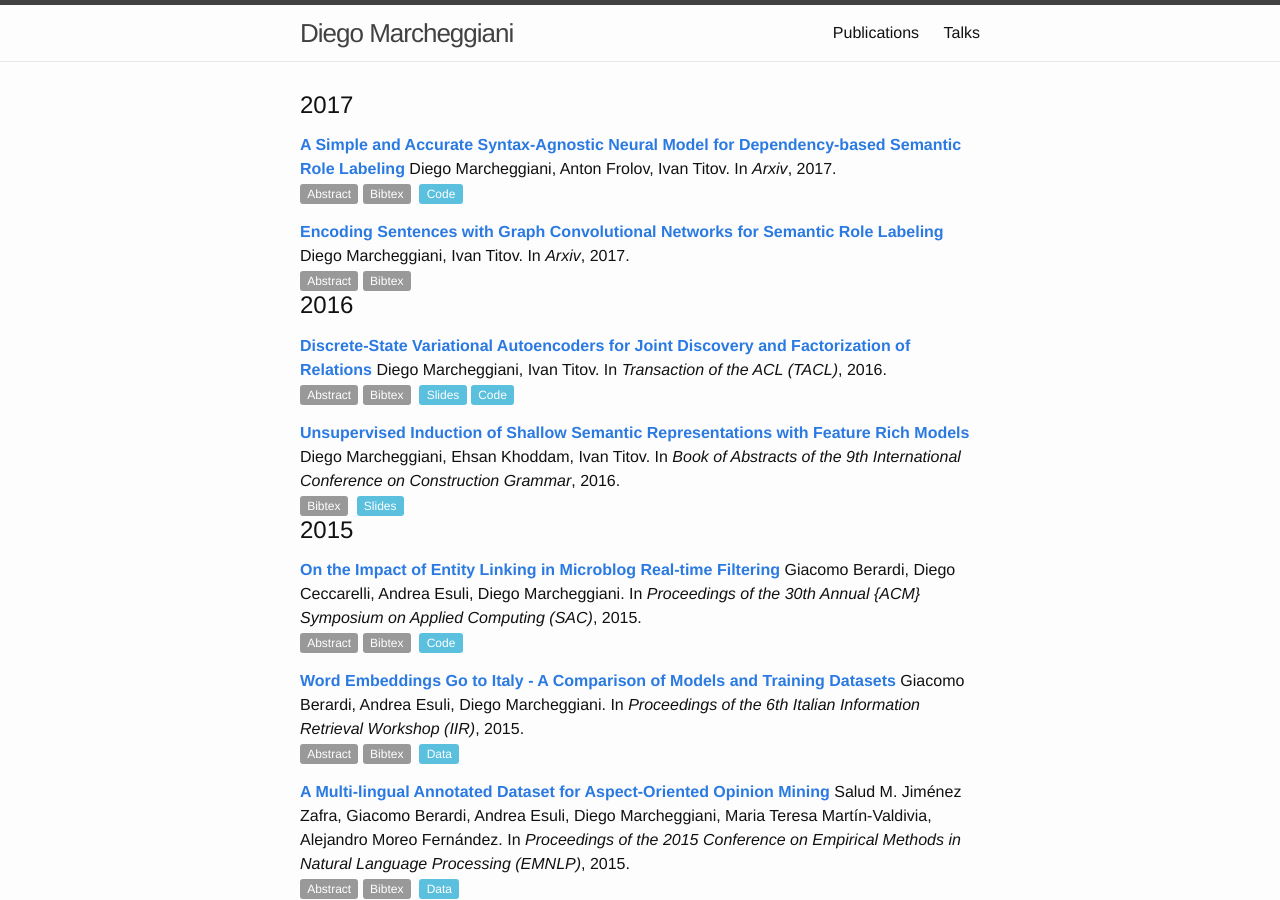
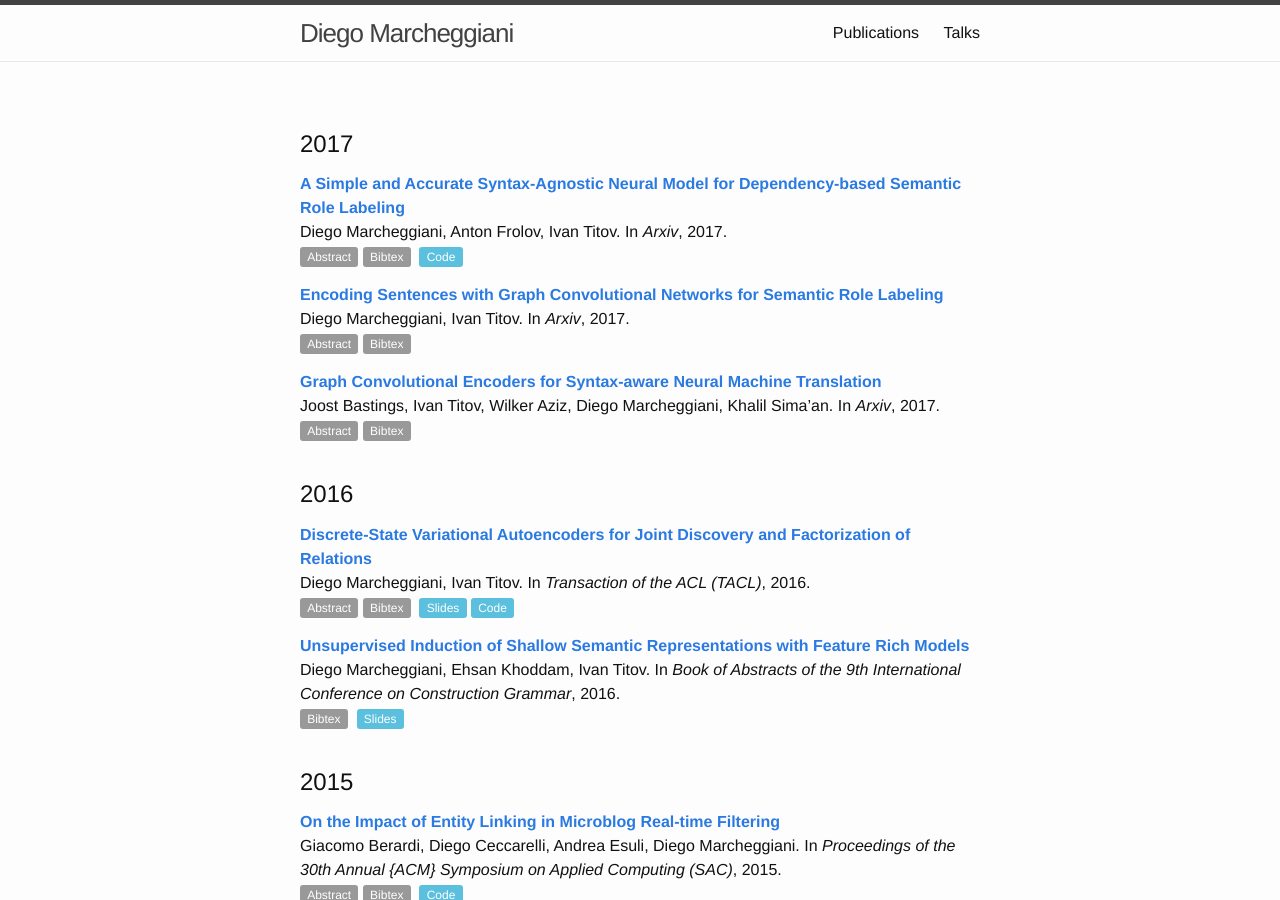
Before and after one commit to diegma/diegma.github.io, a Jekyll site: the page built from publications.markdown, in a window 1280 px wide and 900 px high. Built offline with Jekyll 4.4.1, drawn with Linux system fonts in a browser that asks for light colours; part of the change alters nothing that is shown.

Commit message:
added paper

```diff
--- a/_data/papers/2017.yml
+++ b/_data/papers/2017.yml
@@ -62,3 +62,29 @@
       year      = {2017},
       url       = {https://arxiv.org/abs/1703.04826}
     }
+
+-
+  layout: paper
+  paper-type: article
+  selected: y
+  year: 2017
+  id: Marcheggiani17c
+  title: Graph Convolutional Encoders for Syntax-aware Neural Machine Translation
+  authors: Joost Bastings, Ivan Titov, Wilker Aziz, Diego Marcheggiani, Khalil Sima’an
+  doc-url: https://arxiv.org/abs/1704.04675
+  journal: Arxiv
+  venue: journal
+  abstract: >
+    We present a simple and effective approach to incorporating syntactic structure into neural attention-based encoder-decoder models for machine translation.
+    We rely on graph-convolutional networks (GCNs), a recent class of neural networks developed for modeling graph-structured data.
+    Our GCNs use predicted syntactic dependency trees of source sentences to produce representations of words (i.e. hidden states of the encoder) that are sensitive to their syntactic neighborhoods.
+    GCNs take word representations as input and produce word representations as output, so they can easily be incorporated as layers into standard encoders (e.g., on top of bidirectional RNNs or convolutional neural networks).
+    We evaluate their effectiveness with English-German and English-Czech translation experiments for different types of encoders and observe substantial improvements over their syntax-agnostic versions in all the considered setups.
+  bibtex: >
+    @article{bastings2017graph,
+      title={Graph Convolutional Encoders for Syntax-aware Neural Machine Translation},
+      author={Bastings, Joost and Titov, Ivan and Aziz, Wilker and Marcheggiani, Diego and Sima'an, Khalil},
+      journal={arXiv preprint arXiv:1704.04675},
+      year={2017}
+      url = {https://arxiv.org/abs/1704.04675}
+    }
--- a/_includes/paper.html
+++ b/_includes/paper.html
@@ -8,6 +8,7 @@
     <a {% if include.paper.doc-url %} href="{{ include.paper.doc-url }}" {% endif %}>
       <strong>{{ include.paper.title }}</strong>
     </a>
+    <br>
     {% if include.paper.authors %}{{ include.paper.authors }}.{% endif %}
     {% case include.paper.paper-type %}
       {% when "inproceedings" %}
--- a/publications.markdown
+++ b/publications.markdown
@@ -12,6 +12,7 @@ title: Publications
 
 {% assign sortedyears = years | split:' ' | sort | reverse %}
 {% for year in sortedyears %}
+<br>
 ### {{ year }}
 {% for paper in hashes[year] %}
 {% include paper.html paper=paper %}
```
